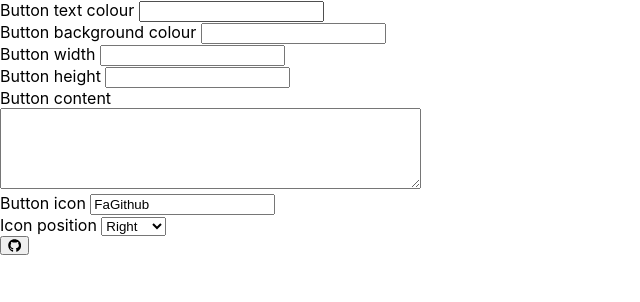
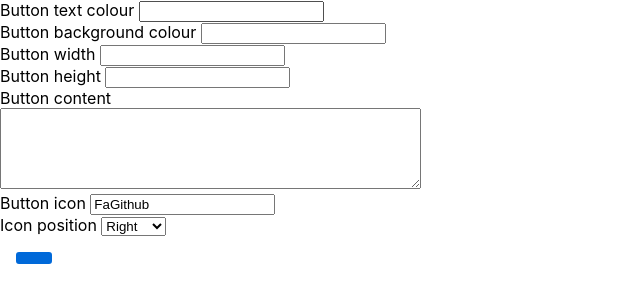
Before and after one commit to reactgeeks/todo, a React (Create React App) app: page /button in a window 1280 px wide. Shown: the top 302 px of the page, without its empty margins (0-640 px from the left). Built offline with nearby package versions, Linux system fonts and the light colour scheme.

Commit message:
using styled component

```diff
--- a/package.json
+++ b/package.json
@@ -10,7 +10,8 @@
     "react-dom": "^16.13.1",
     "react-icons": "^3.9.0",
     "react-router-dom": "^5.1.2",
-    "react-scripts": "3.4.1"
+    "react-scripts": "3.4.1",
+    "styled-components": "^5.0.1"
   },
   "scripts": {
     "start": "react-scripts start",
--- a/src/components/Button.js
+++ b/src/components/Button.js
@@ -1,7 +1,8 @@
 import React from 'react';
 import * as Fa from 'react-icons/fa';
+import styled from 'styled-components'
 
-const Button = ({icon, iconPosition, buttonStyle, children, loading}) => {
+/*const Button = ({icon, iconPosition, buttonStyle, children, loading}) => {
     const Icon = Fa[icon];
     let iconStyle = {};
     if(iconPosition === "left") {
@@ -22,7 +23,7 @@ const Button = ({icon, iconPosition, buttonStyle, children, loading}) => {
         ButtonStyle={...ButtonStyle,...fullWidth}
     }*/
 
-    return (
+/*    return (
         <button style = {{...buttonStyle, ...iconStyle}} onClick = {() => loading()}>
             {Icon ? <Icon /> : null}
             {children}
@@ -44,5 +45,33 @@ const fullWidth={
 const LargeButton={
     fontSize:"20px"
 }
+*/
 
-export default Button;
+const Button = styled.button`
+  background: ${props => props.bg ? props.bg : "#0069D9"};
+  color: ${props => props.color ? props.color : "white"};
+  font-size: 1em;
+  margin: 1em;
+  padding: 0.25em 1em;
+  border: 2px solid ${props => props.bg ? props.bg : "#0069D9"};
+  border-radius: 3px;
+`;
+
+const LargeButton = styled(Button)`
+    font-size : 1.5em;
+`;
+
+const SmallButon = styled(Button)`
+    font-size : 0.7em;
+`;
+
+export default (props) => {
+    let RenderButton =  (<Button bg = {props.bg} color = {props.color}>{props.children}</Button>);
+    if(props.size === "lg") {
+        RenderButton = (<LargeButton bg = {props.bg} color = {props.color}>{props.children}</LargeButton>)
+    } else if (props.size === "sm") {
+        RenderButton = (<SmallButon bg = {props.bg} color = {props.color}>{props.children}</SmallButon>)
+    }
+
+    return(RenderButton);
+};
```
Also changed, not shown: 2 other files (tests, documents, lock files or other folders).
